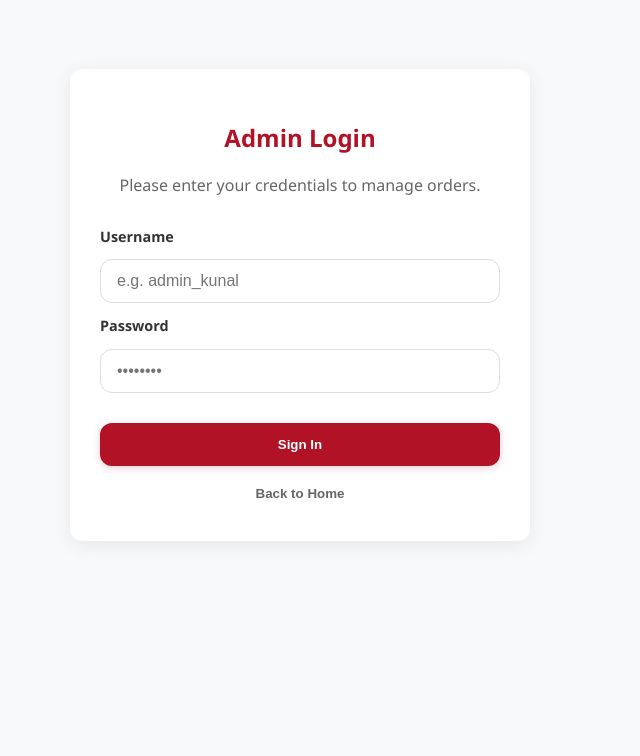
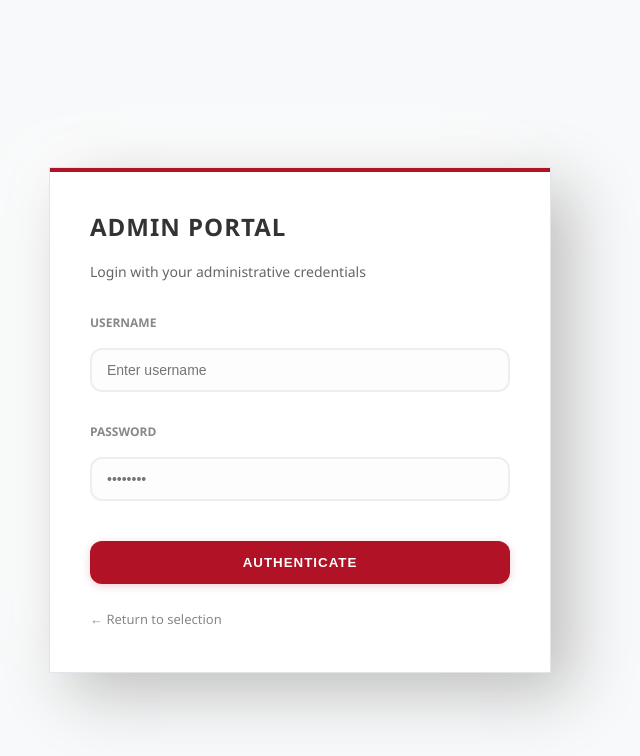
Before and after one commit to kunalz06/matchfit, a React (Create React App) app in the folder client/: page /admin-login in a window 1280 px wide. Shown: the top 756 px of the page, without its empty margins (340-980 px from the left). Built offline with nearby package versions, Linux system fonts and the light colour scheme.

Commit message:
feat: Neumorphic Styling + Auth Updates

```diff
--- a/client/src/pages/AdminLogin.js
+++ b/client/src/pages/AdminLogin.js
@@ -19,34 +19,36 @@ const AdminLogin = () => {
   };
 
   return (
-    <div className="login-container">
-      <div className="card login-card">
-        <h2 style={{ color: '#b11226' }}>Admin Login</h2>
-        <p style={{ color: '#666', marginBottom: '25px' }}>Please enter your credentials to manage orders.</p>
-        <div style={{ textAlign: 'left' }}>
-          <label style={{ fontSize: '0.9rem', fontWeight: 'bold' }}>Username</label>
+    <div className="login-wrapper">
+      <div className="login-box">
+        <h2>Admin Portal</h2>
+        <p>Login with your administrative credentials</p>
+
+        <div className="input-group">
+          <label>Username</label>
           <input
-            placeholder="e.g. admin_kunal"
+            type="text"
+            placeholder="Enter username"
             value={username}
             onChange={e => setUsername(e.target.value)}
           />
-          <label style={{ fontSize: '0.9rem', fontWeight: 'bold' }}>Password</label>
+        </div>
+
+        <div className="input-group">
+          <label>Password</label>
           <input
+            type="password"
             placeholder="••••••••"
-            type="password"
             value={password}
             onChange={e => setPassword(e.target.value)}
           />
         </div>
-        <button onClick={login} style={{ width: '100%', marginTop: '20px', padding: '14px' }}>
-          Sign In
-        </button>
-        <button
-          onClick={() => navigate('/')}
-          style={{ background: 'none', color: '#666', boxShadow: 'none', marginTop: '10px' }}
-        >
-          Back to Home
-        </button>
+
+        <button className="login-button" onClick={login}>Authenticate</button>
+
+        <div className="back-home" onClick={() => navigate('/')}>
+          ← Return to selection
+        </div>
       </div>
     </div>
   );
--- a/client/src/pages/TailorLogin.js
+++ b/client/src/pages/TailorLogin.js
@@ -19,28 +19,26 @@ const TailorLogin = () => {
   };
 
   return (
-    <div className="login-container">
-      <div className="card login-card">
-        <h2 style={{ color: '#b11226' }}>Tailor Login</h2>
-        <p style={{ color: '#666', marginBottom: '25px' }}>Enter your security code to view assigned tasks.</p>
-        <div style={{ textAlign: 'left' }}>
-          <label style={{ fontSize: '0.9rem', fontWeight: 'bold' }}>Access Code</label>
+    <div className="login-wrapper">
+      <div className="login-box">
+        <h2>Tailor Access</h2>
+        <p>Enter your unique access code to view orders</p>
+
+        <div className="input-group">
+          <label>Security Code</label>
           <input
-            placeholder="Enter your tailor password"
             type="password"
+            placeholder="Enter password"
             value={password}
             onChange={e => setPassword(e.target.value)}
           />
         </div>
-        <button onClick={login} style={{ width: '100%', marginTop: '20px', padding: '14px', backgroundColor: '#333' }}>
-          Access Dashboard
-        </button>
-        <button
-          onClick={() => navigate('/')}
-          style={{ background: 'none', color: '#666', boxShadow: 'none', marginTop: '10px' }}
-        >
-          Back to Home
-        </button>
+
+        <button className="login-button" onClick={login}>Access Dashboard</button>
+
+        <div className="back-home" onClick={() => navigate('/')}>
+          ← Return to selection
+        </div>
       </div>
     </div>
   );
--- a/client/src/styles/styles.css
+++ b/client/src/styles/styles.css
@@ -25,7 +25,9 @@ body {
   padding: 40px 20px;
 }
 
-h1, h2, h3 {
+h1,
+h2,
+h3 {
   color: var(--text-main);
   margin-bottom: 1rem;
 }
@@ -60,7 +62,8 @@ button.secondary:hover {
   background-color: #5a6268;
 }
 
-input, select {
+input,
+select {
   width: 100%;
   padding: 12px 16px;
   margin: 10px 0;
@@ -71,7 +74,8 @@ input, select {
   transition: var(--transition);
 }
 
-input:focus, select:focus {
+input:focus,
+select:focus {
   outline: none;
   border-color: var(--primary-color);
   box-shadow: 0 0 0 3px rgba(177, 18, 38, 0.1);
@@ -129,19 +133,128 @@ tr:hover {
   text-transform: capitalize;
 }
 
-.status-in-progress { background: #fff4e5; color: #b76e00; }
-.status-completed { background: #e6fcf5; color: #087f5b; }
-.status-delivered { background: #e7f5ff; color: #1971c2; }
+.status-in-progress {
+  background: #fff4e5;
+  color: #b76e00;
+}
 
-.login-container {
+.status-completed {
+  background: #e6fcf5;
+  color: #087f5b;
+}
+
+.status-delivered {
+  background: #e7f5ff;
+  color: #1971c2;
+}
+
+/* Neumorphic login styles from latest update */
+.login-wrapper {
   display: flex;
   justify-content: center;
   align-items: center;
-  min-height: 80vh;
+  min-height: 100vh;
+  padding: 20px;
 }
 
-.login-card {
+.login-box {
+  background: #ffffff;
   width: 100%;
-  max-width: 400px;
-  text-align: center;
+  max-width: 420px;
+  padding: 40px;
+  border: 1px solid #e1e4e8;
+  box-shadow: 20px 20px 60px #bebebe, -20px -20px 60px #ffffff;
+  position: relative;
 }
+
+.login-box::before {
+  content: '';
+  position: absolute;
+  top: 0;
+  left: 0;
+  width: 100%;
+  height: 4px;
+  background-color: var(--primary-color);
+}
+
+.login-box h2 {
+  margin-top: 0;
+  margin-bottom: 8px;
+  font-size: 24px;
+  font-weight: 700;
+  text-transform: uppercase;
+  letter-spacing: 1px;
+}
+
+.login-box p {
+  color: #666;
+  font-size: 14px;
+  margin-bottom: 30px;
+}
+
+.input-group {
+  margin-bottom: 20px;
+  text-align: left;
+}
+
+.input-group label {
+  display: block;
+  font-size: 12px;
+  font-weight: 600;
+  text-transform: uppercase;
+  margin-bottom: 6px;
+  color: #888;
+}
+
+.login-box input {
+  width: 100%;
+  padding: 12px 15px;
+  border: 2px solid #eee;
+  background: #fdfdfd;
+  font-size: 14px;
+  box-sizing: border-box;
+  transition: all 0.2s ease;
+}
+
+.login-box input:focus {
+  outline: none;
+  border-color: var(--primary-color);
+  background: #fff;
+}
+
+.login-button {
+  width: 100%;
+  padding: 14px;
+  background-color: var(--primary-color);
+  color: white;
+  border: none;
+  font-weight: 700;
+  text-transform: uppercase;
+  letter-spacing: 1px;
+  cursor: pointer;
+  transition: transform 0.1s ease, box-shadow 0.1s ease;
+  margin-top: 10px;
+}
+
+.login-button:hover {
+  filter: brightness(1.1);
+}
+
+.login-button:active {
+  transform: scale(0.98);
+}
+
+.back-home {
+  display: inline-block;
+  margin-top: 25px;
+  color: #888;
+  text-decoration: none;
+  font-size: 13px;
+  font-weight: 500;
+  cursor: pointer;
+  transition: color 0.2s ease;
+}
+
+.back-home:hover {
+  color: var(--primary-color);
+}
```
